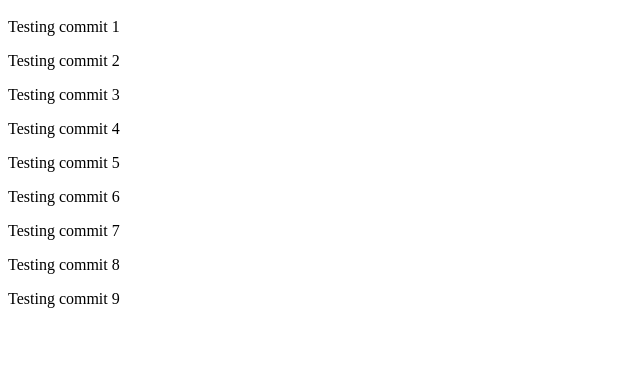
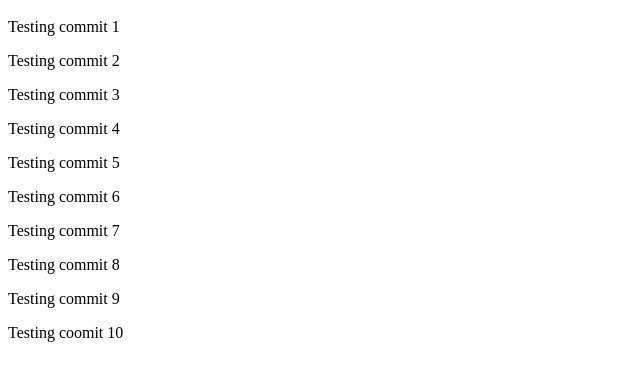
Before and after one commit to HonzaMikula/GitReviews-QA, a plain HTML site: page index.html in a window 1280 px wide. Shown: the part 48-428 px from the top of the page, without its empty margins (0-640 px from the left). Drawn offline with Linux system fonts and the light colour scheme.

Commit message:
fix issue #22

```diff
--- a/index.html
+++ b/index.html
@@ -13,5 +13,6 @@
     <p>Testing commit 7</p>
     <p>Testing commit 8</p>
     <p>Testing commit 9</p>
+    <p>Testing coomit 10</p>
   </body>
 </html>
```
